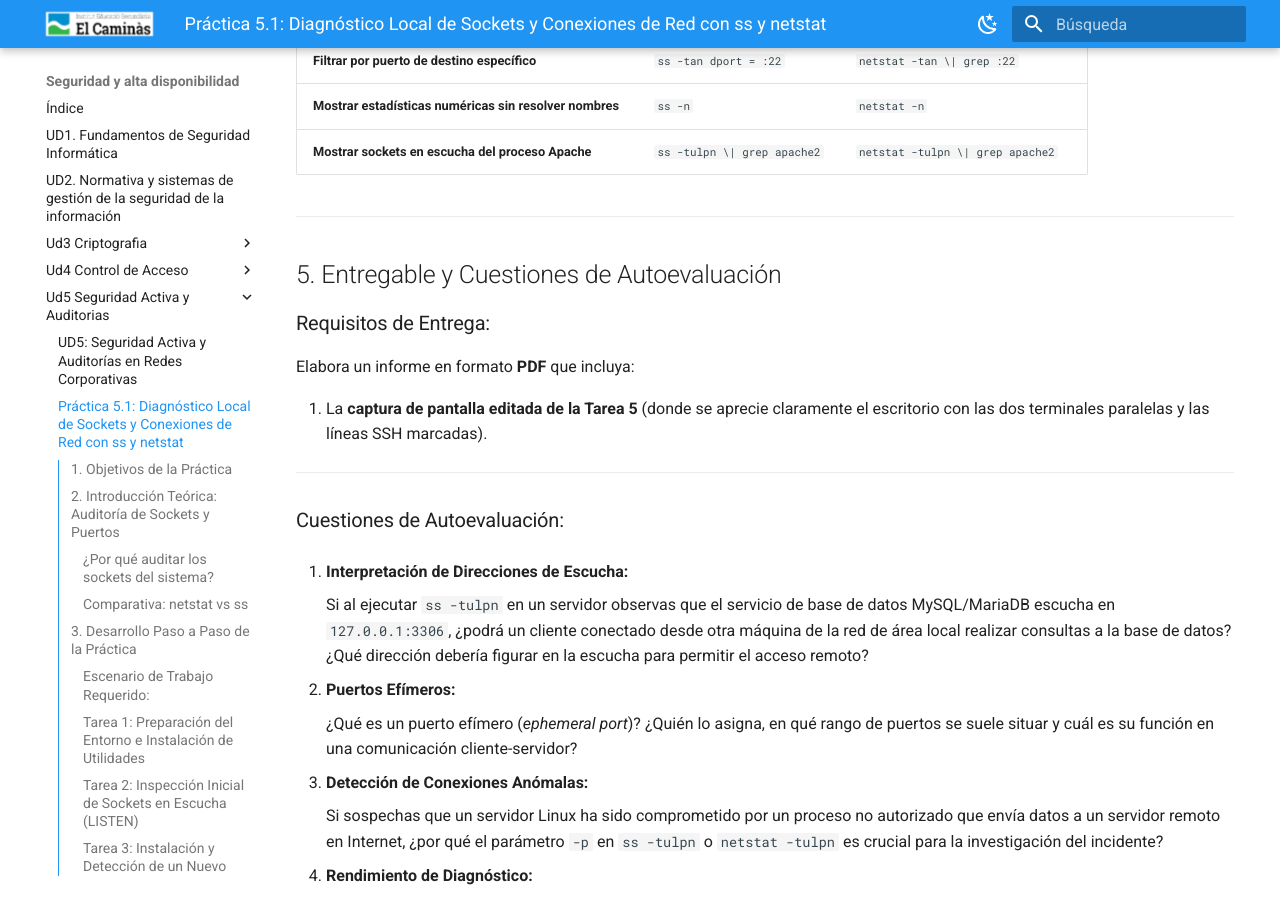
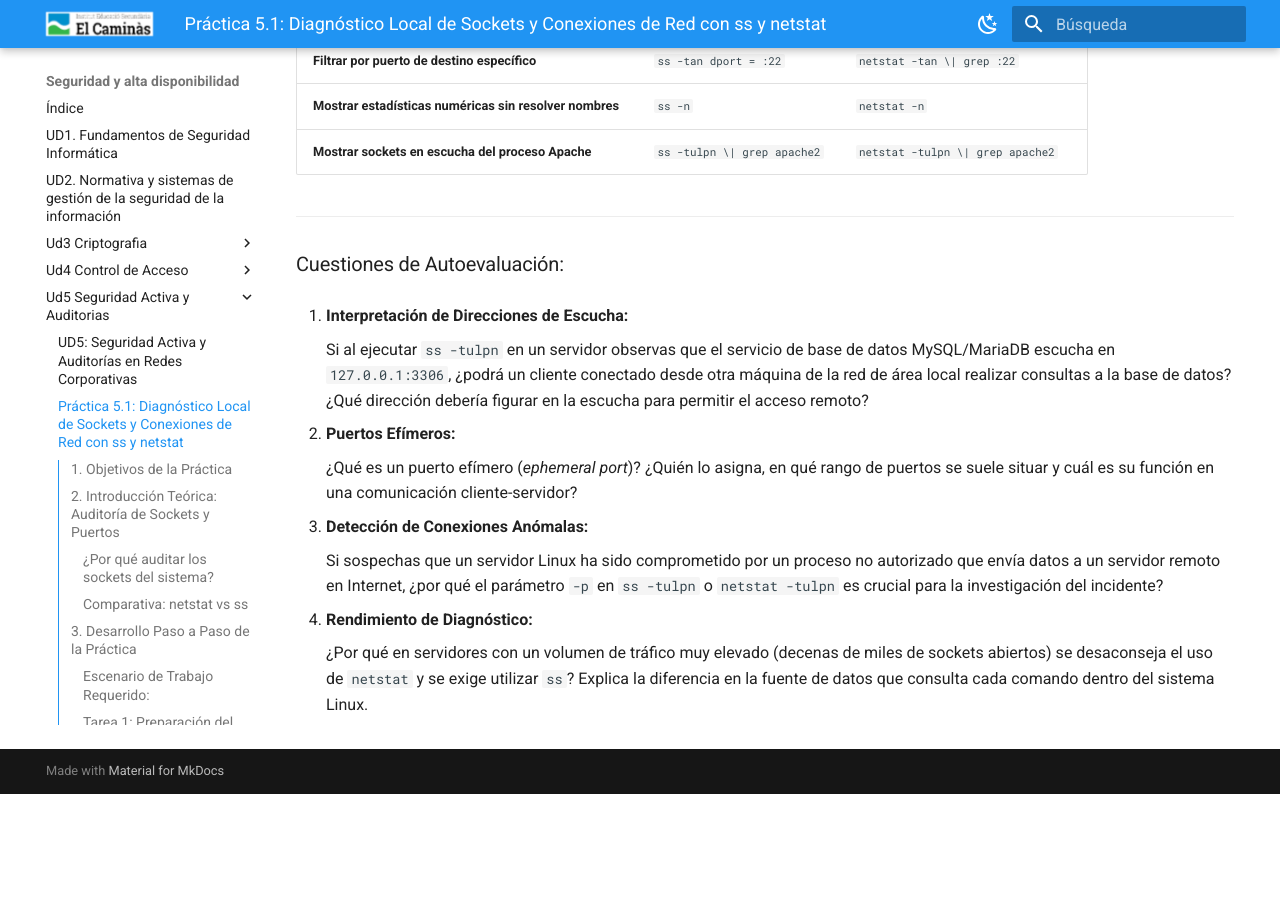
Before and after one commit to jmunozji/SAD, an MkDocs documentation site: the page built from docs/Ud5 Seguridad Activa y Auditorias/P5_1_diagnostico_sockets.md, in a window 1280 px wide and 900 px high, scrolled down 6324 px. Built offline with MkDocs 1.6.1 and Material for MkDocs 9.7.7, drawn with Linux system fonts in a browser that asks for light colours; after the commit the page ends 7118 px from its top, so only the background shows below that.

Commit message:
Quito de P5.1 la entrega de un PDF.

```diff
--- a/docs/Ud5 Seguridad Activa y Auditorias/P5_1_diagnostico_sockets.md
+++ b/docs/Ud5 Seguridad Activa y Auditorias/P5_1_diagnostico_sockets.md
@@ -226,16 +226,6 @@ Utiliza esta tabla de referencia rápida para tus tareas de administración de s
 
 ---
 
-## 5. Entregable y Cuestiones de Autoevaluación
-
-### Requisitos de Entrega:
-Elabora un informe en formato **PDF** que incluya:
-
-1. La **captura de pantalla editada de la Tarea 5** (donde se aprecie claramente el escritorio con las dos terminales paralelas y las líneas SSH marcadas).
-
-
----
-
 ### Cuestiones de Autoevaluación:
 
 1. **Interpretación de Direcciones de Escucha:**
```
